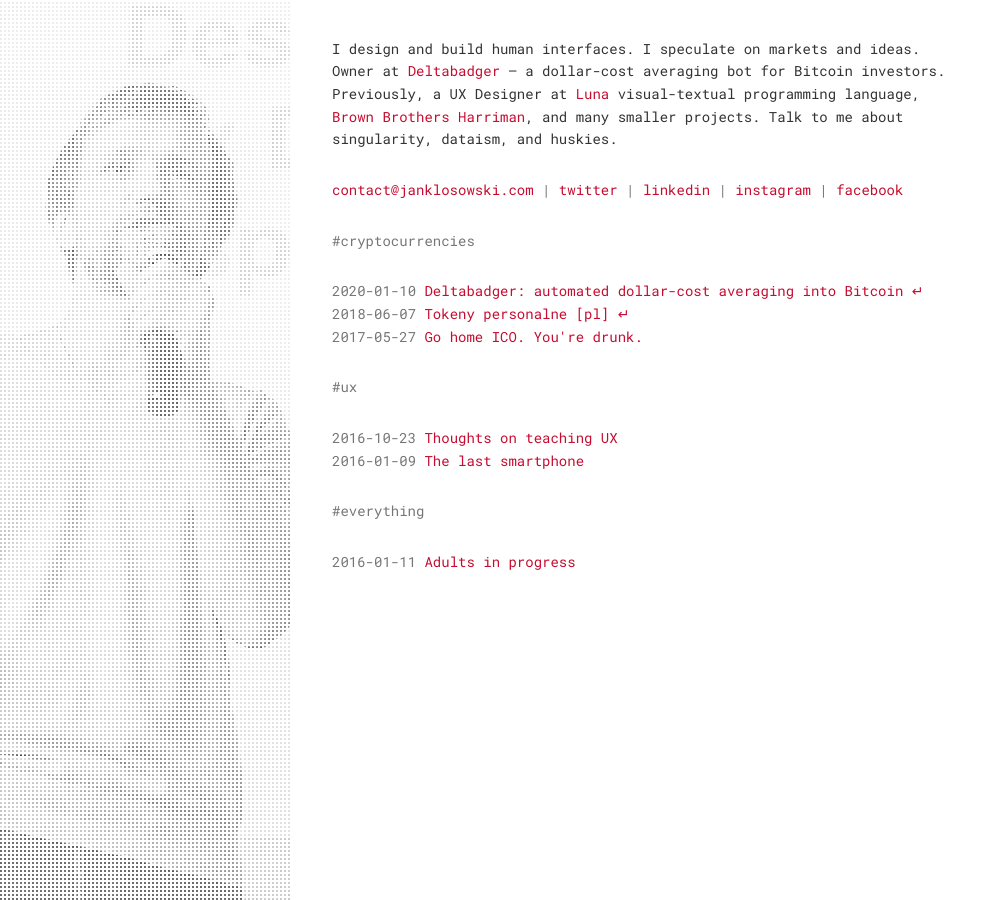
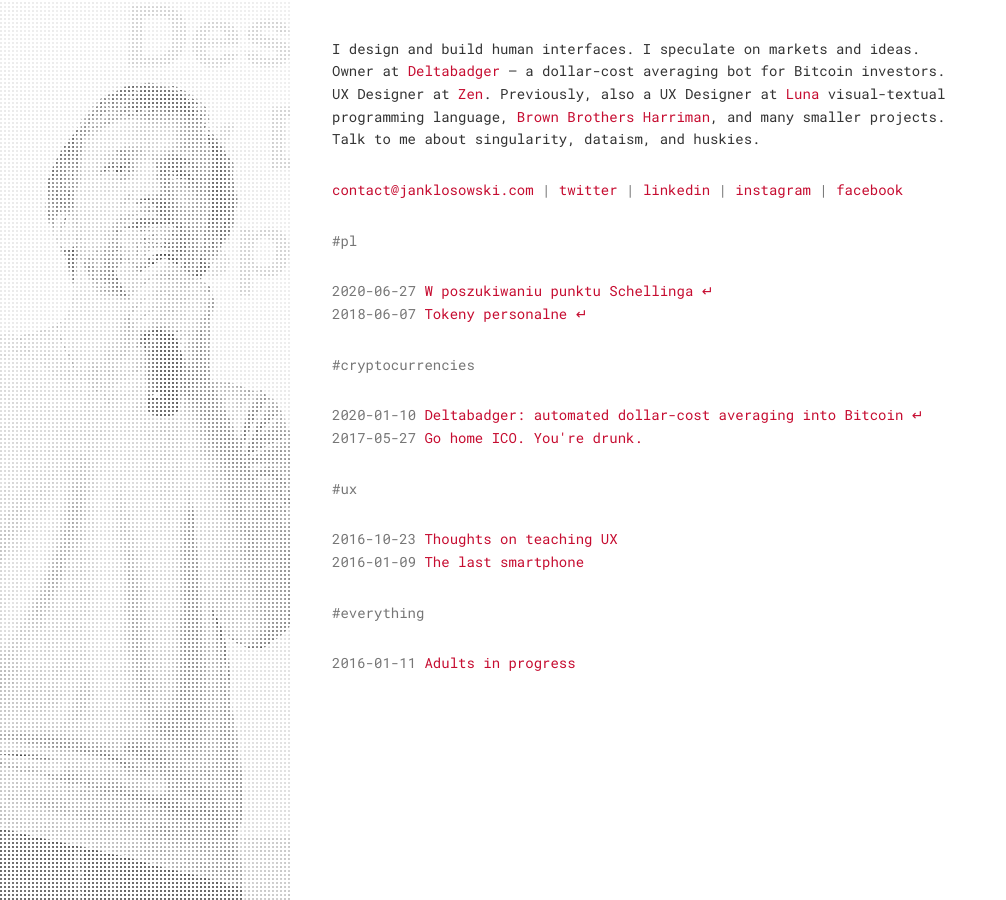
Before and after one commit to janklosowski/janklosowski-website, a Jekyll site: the page built from index.html, in a window 1280 px wide. Shown: the whole page, without its empty margins (0-1006 px from the left). Built offline with Jekyll 4.4.1, drawn with Linux system fonts in a browser that asks for light colours.

Commit message:
zen description

```diff
--- a/_posts/2018-06-07-tokeny-personalne.markdown
+++ b/_posts/2018-06-07-tokeny-personalne.markdown
@@ -1,8 +1,8 @@
 ---
 layout: 	   redirect
-title:  	   "Tokeny personalne [pl] &#8629;"
+title:  	   "Tokeny personalne &#8629;"
 date:   	   2018-06-07 14:31:21
-category: 	   cryptocurrencies
+category: 	   pl
 permalink:     /tokeny-personalne/
 redirect_url:  https://marketingibiznes.pl/biznes/tokeny-personalne/
 excerpt:	   "Jeśli z Facebooka atakują cię kolejne informacje o mniej lub bardziej znanych osobach wypuszczających własne „coiny”, rozczarował cię brak adekwatnego hasła w Wikipedii, a o kryptowalutach nie wiesz dużo więcej niż obecny Minister Finansów – ten tekst jest dla ciebie."
--- a/index.html
+++ b/index.html
@@ -9,7 +9,7 @@
 <div class="page">
 
     <header class="header">
-      <h1 class="aboutme">I design and build human interfaces. I speculate on markets and ideas. Owner at <a href="https://deltabadger.com/" rel="noopener" target="_blank">Deltabadger</a> – a dollar-cost averaging bot for Bitcoin investors. Previously, a UX Designer at <a href="http://luna-lang.org">Luna</a> visual-textual programming
+      <h1 class="aboutme">I design and build human interfaces. I speculate on markets and ideas. Owner at <a href="https://deltabadger.com/" target="_blank">Deltabadger</a> – a dollar-cost averaging bot for Bitcoin investors. UX Designer at <a href="https://zen.com" target="_blank" rel="noopener">Zen</a>. Previously, also a UX Designer at <a href="http://luna-lang.org" target="_blank" rel="noopener">Luna</a> visual-textual programming
           language, <a href="http://bbh.com" target="_blank" rel="noopener">Brown&nbsp;Brothers&nbsp;Harriman</a>, and many smaller projects. Talk to me about singularity, dataism, and huskies.</h1>
 
       <p class="sociallinks">
@@ -22,6 +22,8 @@
     </header>
 
     <main class="articles">
+      <h2 class="category__header">#pl</h2>
+      <section class="category">{% for post in site.categories.pl %}{% include category.html %}{% endfor %}</section>
       <h2 class="category__header">#cryptocurrencies</h2>
       <section class="category">{% for post in site.categories.cryptocurrencies %}{% include category.html %}{% endfor %}</section>
       <h2 class="category__header">#ux</h2>
```
Also changed, not shown: _posts/2020-06-27-schelling-point.markdown (added, +24 -0 lines).
